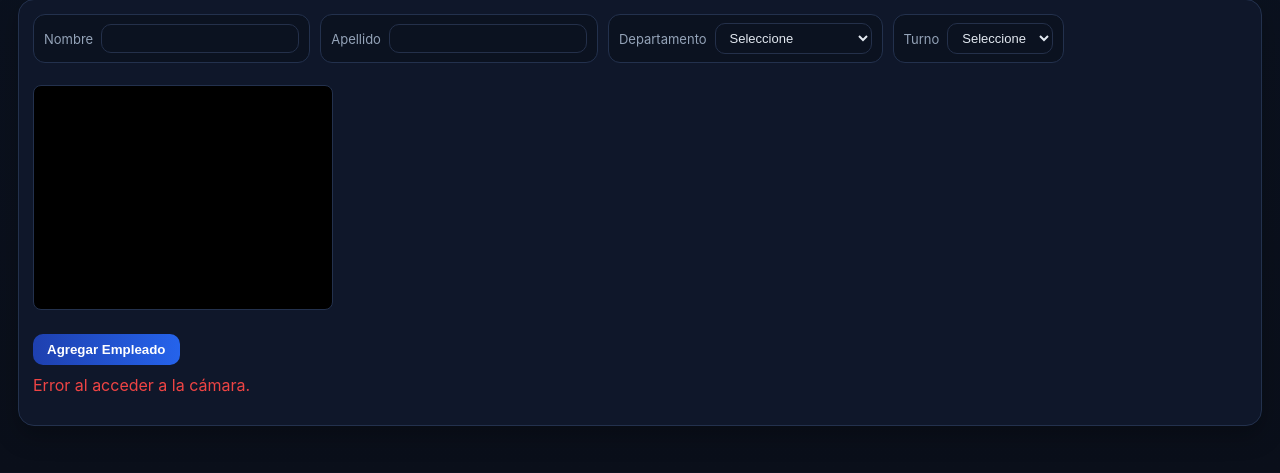
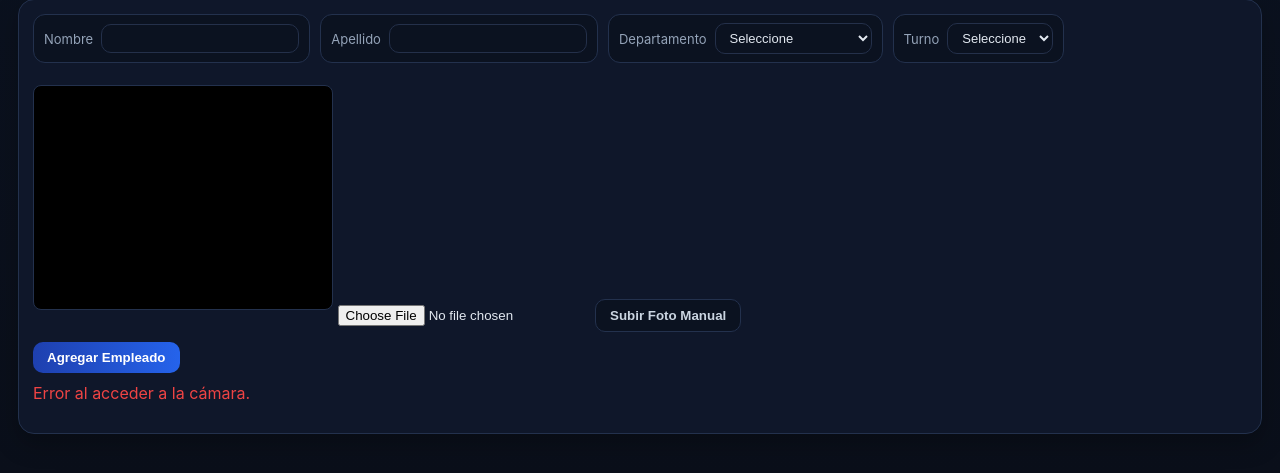
Before and after one commit to kevinarce14/TP-inicial-UNGS-2025, a Flask app: page / in a window 1280 px wide, after a click on "Agregar Empleado". Shown: the part 194-667 px from the top of the page. Run offline with Flask 3, Linux system fonts and the light colour scheme; data comes from the database, SQL or seed files in the repository; both versions use the stored data as it was after the commit.

Commit message:
opcion subir foto manual

```diff
--- a/web/app.py
+++ b/web/app.py
@@ -7,12 +7,12 @@ import numpy as np
 from io import BytesIO
 from PIL import Image
 from src.logica.administrador_database import DatabaseManager
-db_manager = DatabaseManager()
 
 app = Flask(__name__, template_folder="templates", static_folder="static")
 
-#DB_PATH = os.path.join(os.path.dirname(__file__), "..", "database", "asistencia_empleados.db")
+# Ruta de la base de datos
 DB_RUTA = 'database/asistencia_empleados.db'
+db_manager = DatabaseManager()
 
 def query_db(query, args=(), one=False):
     con = sqlite3.connect(DB_RUTA)
@@ -99,9 +99,9 @@ def detectar_rostro():
         os.makedirs('imagenes_empleados', exist_ok=True)
         cv2.imwrite(foto_path, img)
         print(f"Foto guardada en: {foto_path}")
-        return jsonify({'success': True, 'foto_path': foto_path})
+        return jsonify({'success': True, 'foto_path': foto_path, 'id': new_id})
     else:
-        return jsonify({'success': False, 'message': 'No se detectó un rostro'})
+        return jsonify({'success': False, 'message': 'No se detectó un rostro o la imagen no es clara'})
 
 # Ruta para agregar empleado
 @app.route('/api/agregar_empleado', methods=['POST'])
@@ -116,9 +116,6 @@ def api_agregar_empleado():
     success = db_manager.agregar_empleado(nombre, apellido, departamento, turno, foto_path)
     return jsonify({'success': success})
 
-# Otras rutas (como /api/empleados, /api/asistencias, etc.)
-# Asegúrate de incluir las rutas existentes para que el resto del frontend funcione
-
 # Ruta para borrar foto
 @app.route('/api/borrar_foto', methods=['POST'])
 def borrar_foto():
--- a/web/templates/index.html
+++ b/web/templates/index.html
@@ -123,6 +123,9 @@
       border: 1px solid var(--border);
       border-radius: 8px;
       display: none;
+    }
+    #upload-photo {
+      margin-top: 10px;
     }
   </style>
 </head>
@@ -334,6 +337,8 @@
             <video id="camera-preview" autoplay playsinline></video>
             <img id="captured-photo" src="" alt="Foto capturada">
             <button type="button" class="btn warn" id="reintentar-camara" style="display:none; margin-top:10px">Reintentar</button>
+            <input type="file" id="upload-photo" accept=".jpg,.jpeg,.png">
+            <button type="button" class="btn ghost" id="subir-foto-manual">Subir Foto Manual</button>
           </div>
           <button type="submit" class="btn" style="margin-top:10px">Agregar Empleado</button>
         </form>
@@ -370,6 +375,8 @@
     const mensaje = document.getElementById('agregar-mensaje');
     const agregarForm = document.getElementById('agregar-empleado-form');
     const reintentarBtn = document.getElementById('reintentar-camara');
+    const uploadPhoto = document.getElementById('upload-photo');
+    const subirFotoBtn = document.getElementById('subir-foto-manual');
 
     // Utilidades
     const toFloat = v => {
@@ -722,6 +729,7 @@
           if (data.success) {
             clearInterval(detectionInterval);
             fotoPath = data.foto_path;
+            employeeId = data.id;
             mensaje.textContent = 'Rostro detectado, aguarde 3 segundos...';
             mensaje.style.color = 'var(--ok)';
             setTimeout(() => {
@@ -770,7 +778,62 @@
       capturedPhoto.style.display = 'none';
       capturedPhoto.src = '';
       fotoPath = '';
+      employeeId = null;
       await iniciarCamara();
+    });
+
+    subirFotoBtn.addEventListener('click', async () => {
+      const file = uploadPhoto.files[0];
+      if (!file) {
+        mensaje.textContent = 'Seleccione un archivo.';
+        mensaje.style.color = 'var(--danger)';
+        return;
+      }
+
+      const ext = file.name.split('.').pop().toLowerCase();
+      if (!['jpg', 'jpeg', 'png'].includes(ext)) {
+        mensaje.textContent = 'Formato inválido. Solo .jpg, .jpeg o .png.';
+        mensaje.style.color = 'var(--danger)';
+        return;
+      }
+
+      const nombre = document.getElementById('nuevo-nombre').value.trim();
+      const apellido = document.getElementById('nuevo-apellido').value.trim();
+      if (!nombre || !apellido) {
+        mensaje.textContent = 'Nombre y apellido son requeridos.';
+        mensaje.style.color = 'var(--danger)';
+        return;
+      }
+
+      const formData = new FormData();
+      formData.append('nombre', nombre);
+      formData.append('apellido', apellido);
+      formData.append('frame', file, file.name);
+
+      try {
+        const res = await fetch('/api/detectar_rostro', {
+          method: 'POST',
+          body: formData
+        });
+        const data = await res.json();
+        if (data.success) {
+          fotoPath = data.foto_path;
+          employeeId = data.id;
+          capturedPhoto.src = URL.createObjectURL(file);
+          capturedPhoto.style.display = 'block';
+          reintentarBtn.style.display = 'block';
+          mensaje.textContent = 'Imagen subida.';
+          mensaje.style.color = 'var(--ok)';
+        } else {
+          mensaje.textContent = 'No se detectó un rostro o la imagen no es clara. Reintente.';
+          mensaje.style.color = 'var(--danger)';
+          reintentarBtn.style.display = 'block';
+        }
+      } catch (err) {
+        console.error('Error al subir imagen:', err);
+        mensaje.textContent = 'Error al conectar con el servidor.';
+        mensaje.style.color = 'var(--danger)';
+      }
     });
 
     agregarForm.addEventListener('submit', async (e) => {
@@ -780,7 +843,7 @@
       const departamento = document.getElementById('nuevo-departamento').value;
       const turno = document.getElementById('nuevo-turno').value;
 
-      if (!nombre || !apellido || !departamento || !turno || !fotoPath) {
+      if (!nombre || !apellido || !departamento || !turno || !fotoPath || !employeeId) {
         mensaje.textContent = 'Todos los campos son requeridos, incluyendo la foto.';
         mensaje.style.color = 'var(--danger)';
         return;
```
Also changed, not shown: database/asistencia_empleados.db, imagenes_empleados/Lionel_Mess24.png (added), imagenes_empleados/Lionel_Messi24.png (added).
